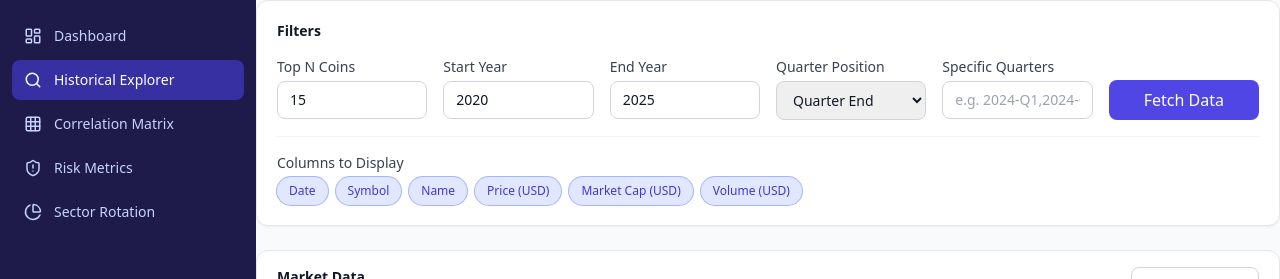
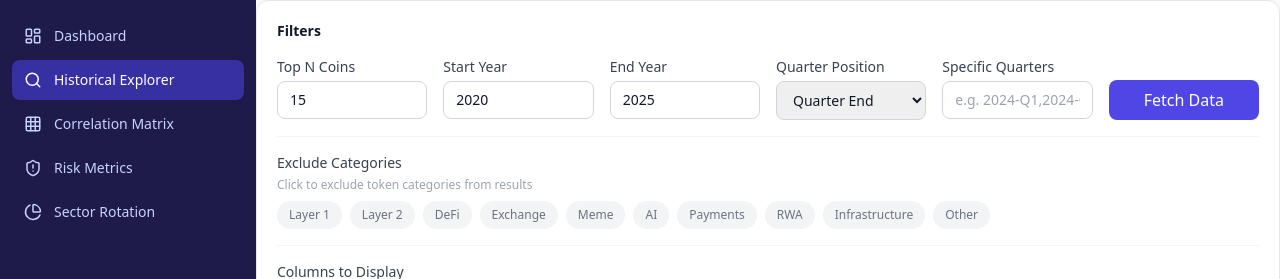
Before and after one commit to apostleoffinance/crypto-market-agent, a React (Vite) app in the folder frontend/: page /explorer in a window 1280 px wide. Shown: the part 80-359 px from the top of the page. Built offline with nearby package versions, Linux system fonts and the light colour scheme; no server answers; the HTML template or start-up script is replaced by a standard one.

Commit message:
feat: add sector/category exclusion filter for top coins (e.g. exclude Meme)

```diff
--- a/frontend/src/api/marketDataApi.ts
+++ b/frontend/src/api/marketDataApi.ts
@@ -13,6 +13,7 @@ interface TopCoinsParams {
   position?: string;
   quarters?: string;
   columns?: string[];
+  excludeSectors?: string[];
 }
 
 function buildTopCoinsSearch(params: TopCoinsParams): URLSearchParams {
@@ -23,6 +24,7 @@ function buildTopCoinsSearch(params: TopCoinsParams): URLSearchParams {
   if (params.position) sp.set('position', params.position);
   if (params.quarters) sp.set('quarters', params.quarters);
   if (params.columns && params.columns.length > 0) sp.set('columns', params.columns.join(','));
+  if (params.excludeSectors && params.excludeSectors.length > 0) sp.set('exclude_sectors', params.excludeSectors.join(','));
   return sp;
 }
 
--- a/frontend/src/components/filters/FilterPanel.tsx
+++ b/frontend/src/components/filters/FilterPanel.tsx
@@ -1,4 +1,4 @@
-import { type FilterState, ALL_COLUMNS, COLUMN_LABELS } from '../../types';
+import { type FilterState, ALL_COLUMNS, COLUMN_LABELS, SECTORS } from '../../types';
 
 interface FilterPanelProps {
   filters: FilterState;
@@ -15,6 +15,13 @@ export default function FilterPanel({ filters, onChange, onApply, loading }: Fil
       ? filters.columns.filter((c) => c !== col)
       : [...filters.columns, col];
     update({ columns: cols });
+  };
+
+  const toggleSector = (sector: string) => {
+    const sectors = filters.excludeSectors.includes(sector)
+      ? filters.excludeSectors.filter((s) => s !== sector)
+      : [...filters.excludeSectors, sector];
+    update({ excludeSectors: sectors });
   };
 
   return (
@@ -105,6 +112,27 @@ export default function FilterPanel({ filters, onChange, onApply, loading }: Fil
         </div>
       </div>
 
+      {/* Sector Exclusion Filter */}
+      <div className="mt-4 pt-4 border-t border-gray-100">
+        <label className="label">Exclude Categories</label>
+        <p className="text-xs text-gray-400 mb-2">Click to exclude token categories from results</p>
+        <div className="flex flex-wrap gap-2">
+          {SECTORS.map((sector) => (
+            <button
+              key={sector}
+              onClick={() => toggleSector(sector)}
+              className={`px-3 py-1.5 rounded-full text-xs font-medium transition-colors ${
+                filters.excludeSectors.includes(sector)
+                  ? 'bg-red-100 text-red-700 ring-1 ring-red-300 line-through'
+                  : 'bg-gray-100 text-gray-500 hover:bg-gray-200'
+              }`}
+            >
+              {sector}
+            </button>
+          ))}
+        </div>
+      </div>
+
       {/* Column Selector */}
       <div className="mt-4 pt-4 border-t border-gray-100">
         <label className="label">Columns to Display</label>
--- a/frontend/src/pages/HistoricalExplorer.tsx
+++ b/frontend/src/pages/HistoricalExplorer.tsx
@@ -13,6 +13,7 @@ const defaultFilters: FilterState = {
   position: 'end',
   quarters: '',
   columns: ['date', 'symbol', 'name', 'price', 'market_cap', 'volume'],
+  excludeSectors: [],
 };
 
 export default function HistoricalExplorer() {
@@ -32,7 +33,7 @@ export default function HistoricalExplorer() {
         endYear: filters.endYear,
         position: filters.position,
         quarters: filters.quarters || undefined,
-        // Always fetch all columns; display filtering is handled client-side
+        excludeSectors: filters.excludeSectors.length > 0 ? filters.excludeSectors : undefined,
       });
       setData(res.data);
     } catch (err: any) {
@@ -52,6 +53,7 @@ export default function HistoricalExplorer() {
         position: filters.position,
         quarters: filters.quarters || undefined,
         columns: filters.columns.length > 0 ? filters.columns : undefined,
+        excludeSectors: filters.excludeSectors.length > 0 ? filters.excludeSectors : undefined,
       });
     } catch (err: any) {
       setError(err.message || 'Export failed');
--- a/frontend/src/types/index.ts
+++ b/frontend/src/types/index.ts
@@ -31,6 +31,19 @@ export interface SummaryResponse {
   total_data_points: number;
 }
 
+export const SECTORS = [
+  'Layer 1',
+  'Layer 2',
+  'DeFi',
+  'Exchange',
+  'Meme',
+  'AI',
+  'Payments',
+  'RWA',
+  'Infrastructure',
+  'Other',
+] as const;
+
 export interface FilterState {
   topN: number;
   startYear: number;
@@ -38,6 +51,7 @@ export interface FilterState {
   position: 'start' | 'end' | 'both';
   columns: string[];
   quarters: string;
+  excludeSectors: string[];
 }
 
 export const ALL_COLUMNS = ['date', 'symbol', 'name', 'price', 'market_cap', 'volume'] as const;
```
Also changed, not shown: 1 other file (tests, documents, lock files or other folders).
